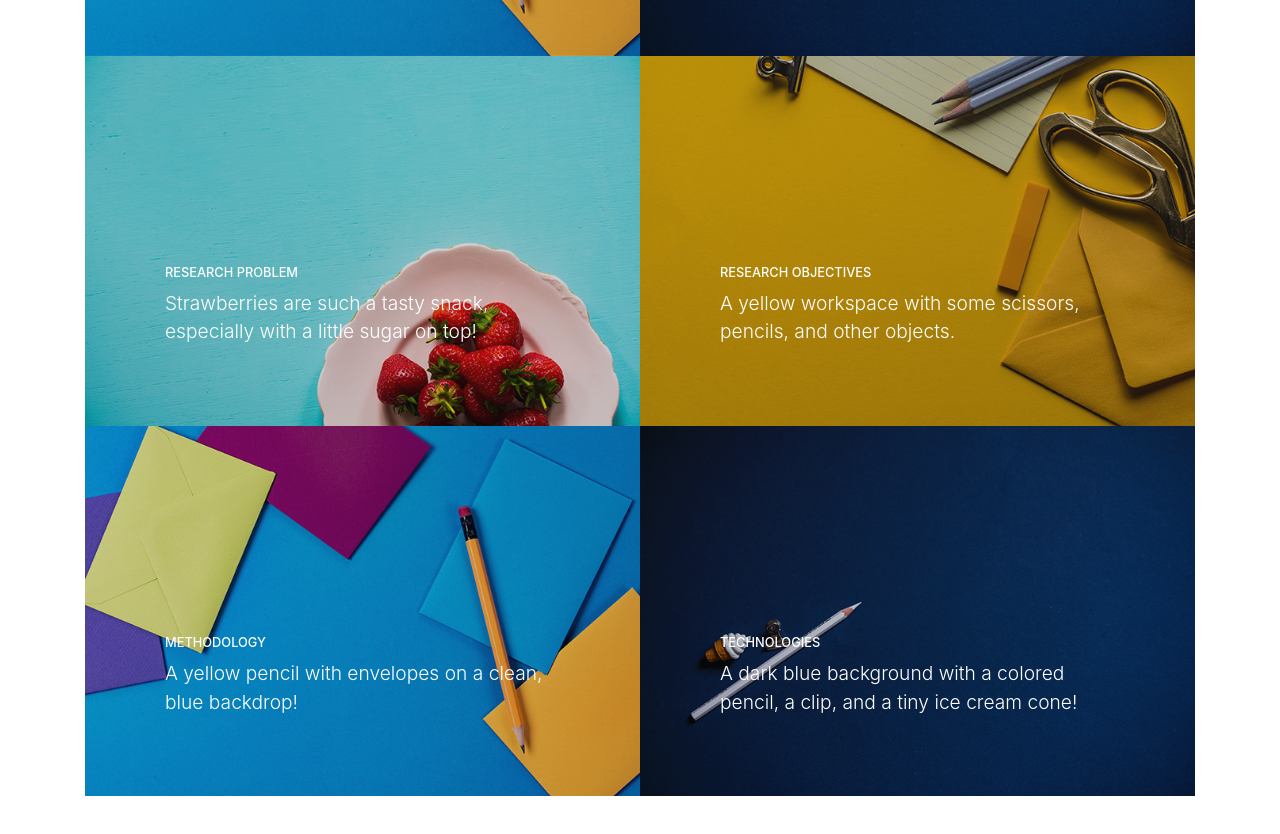
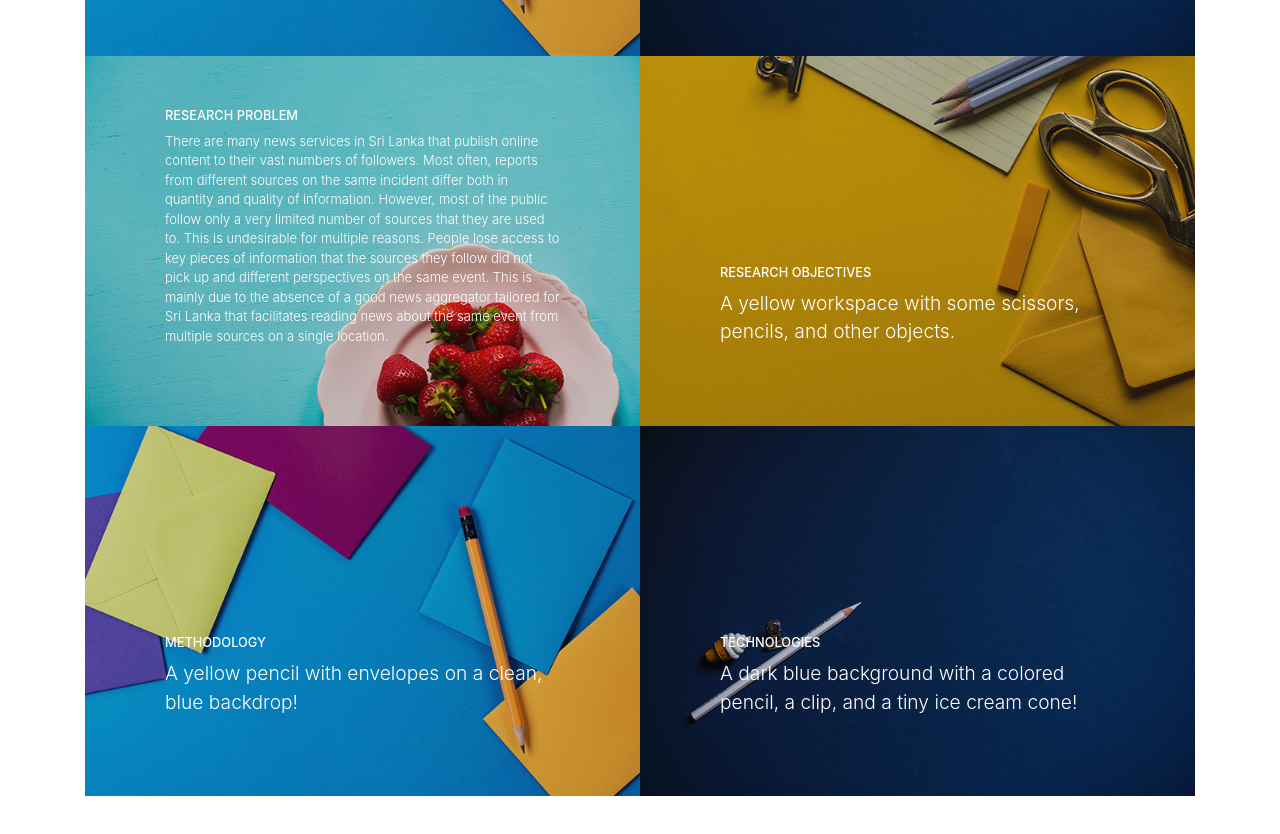
Before and after one commit to cdap-39/landing-page, a website with bundled scripts: page index.html in a window 1280 px wide. Shown: the part 1340-2174 px from the top of the page. Built offline with nearby package versions, Linux system fonts and the light colour scheme.

Commit message:
research problem

```diff
--- a/index.html
+++ b/index.html
@@ -101,7 +101,7 @@
                 <span class="caption">
                   <span class="caption-content">
                     <h2>Research Problem</h2>
-                    <p class="mb-0">Strawberries are such a tasty snack, especially with a little sugar on top!</p>
+                    <p class="mb-0" style="font-size: 13px">There are many news services in Sri Lanka that publish online content to their vast numbers of followers. Most often, reports from different sources on the same incident differ both in quantity and quality of information. However, most of the public follow only a very limited number of sources that they are used to. This is undesirable for multiple reasons. People lose access to key pieces of information that the sources they follow did not pick up and different perspectives on the same event. This is mainly due to the absence of a good news aggregator tailored for Sri Lanka that facilitates reading news about the same event from multiple sources on a single location.</p>
                   </span>
                 </span>
                 <img class="img-fluid" src="img/portfolio-3.jpg" alt="">
```
